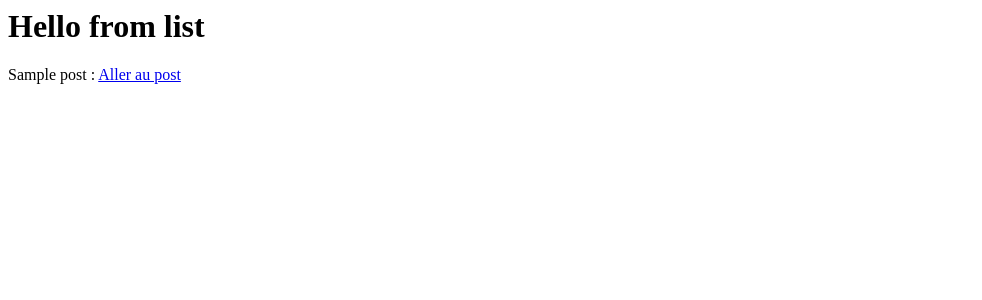
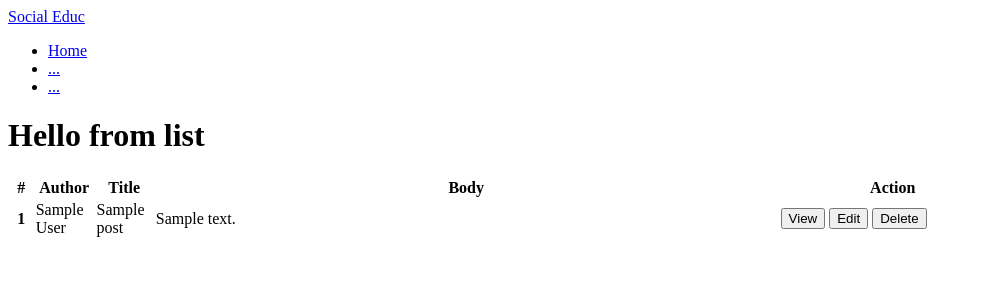
Before and after one commit to JDevs10/Social-Educ-Admin__Symfony, a Symfony app: template templates/posts/list.html.twig in a window 1280 px wide. Shown: the top 300 px of the page, without its empty margins (0-982 px from the left). Run offline with Twig, Linux system fonts and the light colour scheme; the template is opened without the code that fills it: most values are stand-ins (such as "Sample title", 1, 10 or a date in 2020); some libraries are stand-ins or nearby versions.

Commit message:
---------- Social Educ Admin ----------
- Bootstrap added
- add style for "list.html.twig"(
    - added a table that shows my available posts from my database)

```diff
--- /dev/null
+++ b/assets/css/app.css
@@ -0,0 +1,3 @@
+body {
+    background-color: lightgray;
+}
--- /dev/null
+++ b/assets/css/global.scss
@@ -0,0 +1,4 @@
+// assets/css/global.scss
+
+// the ~ allows you to reference things in node_modules
+@import "~bootstrap/scss/bootstrap";
--- a/composer.json
+++ b/composer.json
@@ -24,6 +24,7 @@
         "symfony/twig-bundle": "4.2.*",
         "symfony/validator": "4.2.*",
         "symfony/web-link": "4.2.*",
+        "symfony/webpack-encore-bundle": "^1.0",
         "symfony/yaml": "4.2.*"
     },
     "require-dev": {
--- a/config/bundles.php
+++ b/config/bundles.php
@@ -14,4 +14,5 @@ return [
     Symfony\Bundle\DebugBundle\DebugBundle::class => ['dev' => true, 'test' => true],
     Symfony\Bundle\MakerBundle\MakerBundle::class => ['dev' => true],
     Symfony\Bundle\WebServerBundle\WebServerBundle::class => ['dev' => true],
+    Symfony\WebpackEncoreBundle\WebpackEncoreBundle::class => ['all' => true],
 ];
--- a/templates/base.html.twig
+++ b/templates/base.html.twig
@@ -3,10 +3,41 @@
     <head>
         <meta charset="UTF-8">
         <title>{% block title %}Welcome!{% endblock %}</title>
-        {% block stylesheets %}{% endblock %}
+        {% block stylesheets %}
+           {{ encore_entry_link_tags('app') }}
+        {% endblock %}
     </head>
     <body>
-        {% block body %}{% endblock %}
-        {% block javascripts %}{% endblock %}
+        <nav id="navBar" class="navbar navbar-expand-sm navbar-dark bg-primary mb-2">
+            <div class="container">
+            <a href="/Social-Educ-Admin/public/posts" class="navbar-brand">Social Educ</a>
+
+            <ul class="navbar-nav ml-auto">
+            {% if is_granted('ROLE_ADMIN') %}
+                <li>
+                <p>Admin Online</p>
+                </li>
+            {% endif %}
+            <li class="nav-item">
+                <a href="http://localhost/Address-Book1/public/" class="nav-link">Home</a>
+            </li>
+            <li class="nav-item">
+                <a href="/article/new" class="nav-link">...</a>
+            </li>
+            <li class="nav-item">
+                <a href="/article/new" class="nav-link">...</a>
+            </li>
+
+            </ul>
+        </div>
+        </nav>
+
+        <div id="content">
+            {% block body %}{% endblock %}
+        </div>
+
+        {% block javascripts %}
+            {{ encore_entry_script_tags('app') }}
+        {% endblock %}
     </body>
 </html>
--- a/templates/posts/edit.html.twig
+++ b/templates/posts/edit.html.twig
@@ -1 +1,5 @@
-<h1>Hello from edit with id: {{id}}</h1>
+{% extends 'base.html.twig' %}
+
+{% block body %}
+    <h1>Hello from edit with id: {{id}}</h1>
+{% endblock %}
--- a/templates/posts/list.html.twig
+++ b/templates/posts/list.html.twig
@@ -1,5 +1,34 @@
-<h1>Hello from list</h1>
+{% extends 'base.html.twig' %}
 
-{% for post in posts %}
-    <p>{{ post.title }} : <a href="{{post.id}}/detail"> Aller au post </a></p>
-{% endfor %}
+{% block body %}
+    <div class="container bg-muted">
+        <h1>Hello from list</h1>
+        {% for post in posts %}
+            <div class="table-responsive" style="width: 1000px;">
+                <table class="table table-sm table-hover">
+                <thead class="thead-dark">
+                    <tr>
+                    <th scope="col" style="width: 2%;">#</th>
+                    <th scope="col" style="width: 5%;">Author</th>
+                    <th scope="col" style="width: 5%;">Title</th>
+                    <th scope="col" style="width: 55%;">Body</th>
+                    <th scope="col" style="width: 20%;">Action</th>
+                    </tr>
+                </thead>
+                <tbody>
+                    <tr>
+                    <th scope="row">{{post.id}}</th>
+                    <td>{{post.author}}</td>
+                    <td>{{post.title}}</td>
+                    <td>{{post.body}}</td>
+                    <td><button class="bg-info">View</button>
+                        <button class="bg-primary">Edit</button>
+                        <button class="bg-danger">Delete</button></td>
+                    </tr>
+                    <tr>
+                </tbody>
+                </table>
+            </div>
+        {% endfor %}
+    </div>
+{% endblock %}
--- a/templates/posts/new.html.twig
+++ b/templates/posts/new.html.twig
@@ -1 +1,5 @@
-<h1>Hello from new</h1>
+{% extends 'base.html.twig' %}
+
+{% block body %}
+    <h1>Hello from new</h1>
+{% endblock %}
--- a/templates/posts/show.html.twig
+++ b/templates/posts/show.html.twig
@@ -1 +1,5 @@
-<h1>Hello from show with id: {{id}}</h1>
+{% extends 'base.html.twig' %}
+
+{% block body %}
+    <h1>Hello from show with id: {{id}}</h1>
+{% endblock %}
--- /dev/null
+++ b/webpack.config.js
@@ -0,0 +1,51 @@
+var Encore = require('@symfony/webpack-encore');
+
+Encore
+    // directory where compiled assets will be stored
+    .setOutputPath('public/build/')
+    // public path used by the web server to access the output path
+    .setPublicPath('/Social-Educ-Admin/public/build')
+    // only needed for CDN's or sub-directory deploy
+    //.setManifestKeyPrefix('build/')
+
+    /*
+     * ENTRY CONFIG
+     *
+     * Add 1 entry for each "page" of your app
+     * (including one that's included on every page - e.g. "app")
+     *
+     * Each entry will result in one JavaScript file (e.g. app.js)
+     * and one CSS file (e.g. app.css) if you JavaScript imports CSS.
+     */
+    .addEntry('app', './assets/js/app.js')
+    //.addEntry('page1', './assets/js/page1.js')
+    //.addEntry('page2', './assets/js/page2.js')
+
+    // will require an extra script tag for runtime.js
+    // but, you probably want this, unless you're building a single-page app
+    .enableSingleRuntimeChunk()
+
+    /*
+     * FEATURE CONFIG
+     *
+     * Enable & configure other features below. For a full
+     * list of features, see:
+     * https://symfony.com/doc/current/frontend.html#adding-more-features
+     */
+    .cleanupOutputBeforeBuild()
+    .enableBuildNotifications()
+    .enableSourceMaps(!Encore.isProduction())
+    // enables hashed filenames (e.g. app.abc123.css)
+    .enableVersioning(Encore.isProduction())
+
+    // enables Sass/SCSS support
+    .enableSassLoader()
+
+    // uncomment if you use TypeScript
+    //.enableTypeScriptLoader()
+
+    // uncomment if you're having problems with a jQuery plugin
+    .autoProvidejQuery()
+;
+
+module.exports = Encore.getWebpackConfig();
```
Also changed, not shown: assets/js/app.js (added, +16 -0 lines), package.json (added, +20 -0 lines), package-lock.json (added), 7 other files.
